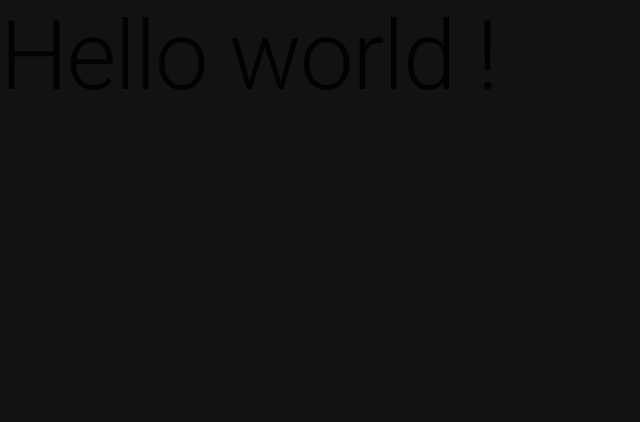
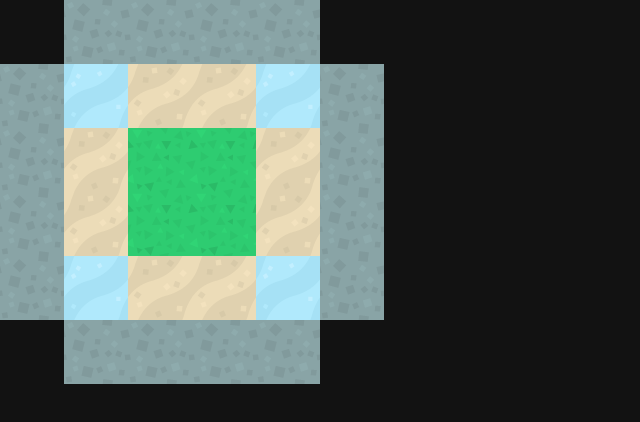
Before and after one commit to Jujulego/rover-iii, a React app: page / in a window 1280 px wide. Shown: the top 422 px of the page, without its empty margins (0-640 px from the left). Built offline with nearby package versions, Linux system fonts and the light colour scheme.

Commit message:
feat: img map rendering

```diff
--- /dev/null
+++ b/src/components/img/ImgLayer.tsx
@@ -0,0 +1,20 @@
+import { Box } from '@mui/material';
+import { FC } from 'react';
+
+import { Layer } from '../../maps/layer';
+
+import { ImgTile } from './ImgTile';
+
+// Types
+export interface LayerProps {
+  layer: Layer;
+}
+
+// Component
+export const ImgLayer: FC<LayerProps> = ({ layer }) => (
+  <Box display="grid" width="min-content">
+    { layer.tiles.map(({ pos, biome }) => (
+      <ImgTile key={`${pos.x}:${pos.y}`} pos={pos.sub(layer.bbox.tl)} biome={biome} />
+    )) }
+  </Box>
+);
--- /dev/null
+++ b/src/components/img/ImgTile.tsx
@@ -0,0 +1,27 @@
+import { FC } from 'react';
+
+import { BiomeName, BIOMES } from '../../biomes';
+import { Vector } from '../../math2d';
+import { Box } from '@mui/material';
+
+// Types
+export interface TileProps {
+  pos: Vector;
+  biome: BiomeName;
+}
+
+// Component
+export const ImgTile: FC<TileProps> = (props) => {
+  // Render
+  const biome = BIOMES.find(biome => biome.name === props.biome);
+
+  return (
+    <Box
+      component="img"
+      gridRow={props.pos.y + 1}
+      gridColumn={props.pos.x + 1}
+      src={biome?.texture?.toString() || ''}
+      alt={props.biome}
+    />
+  );
+};
--- a/src/index.tsx
+++ b/src/index.tsx
@@ -1,7 +1,8 @@
-import { CssBaseline, Typography } from '@mui/material';
+import { CssBaseline } from '@mui/material';
 import { ThemeProvider } from '@mui/material/styles';
 import ReactDOM from 'react-dom';
 
+import { ImgLayer } from './components/img/ImgLayer';
 import { Layer } from './maps/layer';
 import { theme } from './theme';
 
@@ -10,17 +11,18 @@ import 'regenerator-runtime/runtime';
 
 // App
 const map = Layer.fromMatrix([
-  [ null,   'rock', 'rock',  'rock',  null  ],
-  ['rock',  'sand', 'sand',  'sand', 'rock' ],
-  ['rock',  'sand', 'grass', 'sand', 'rock' ],
-  ['rock',  'sand', 'sand',  'sand', 'rock' ],
-  [ null,   'rock', 'rock',  'rock',  null  ],
+  [ null,  'rock',  'rock',  'rock',  'rock',   null  ],
+  ['rock', 'water', 'sand',  'sand',  'water', 'rock' ],
+  ['rock', 'sand',  'grass', 'grass', 'sand',  'rock' ],
+  ['rock', 'sand',  'grass', 'grass', 'sand',  'rock' ],
+  ['rock', 'water', 'sand',  'sand',  'water', 'rock' ],
+  [ null,  'rock',  'rock',  'rock',  'rock',   null  ],
 ]);
 
 ReactDOM.render(
   <ThemeProvider theme={theme}>
     <CssBaseline />
-    <Typography variant="h1">Hello world !</Typography>
+    <ImgLayer layer={map} />
   </ThemeProvider>,
   document.getElementById('root')
 );
```
Also changed, not shown: 1 other file (tests, documents, lock files or other folders).
